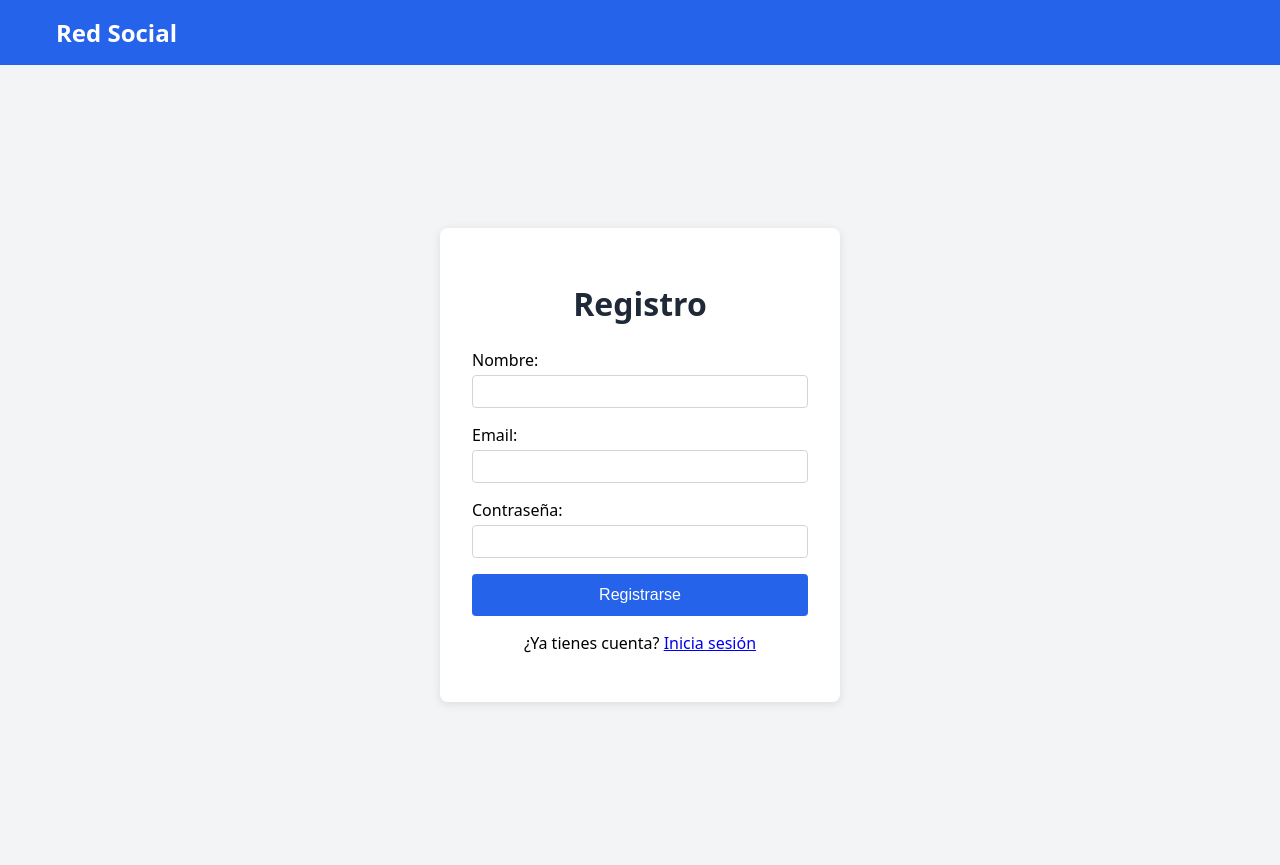
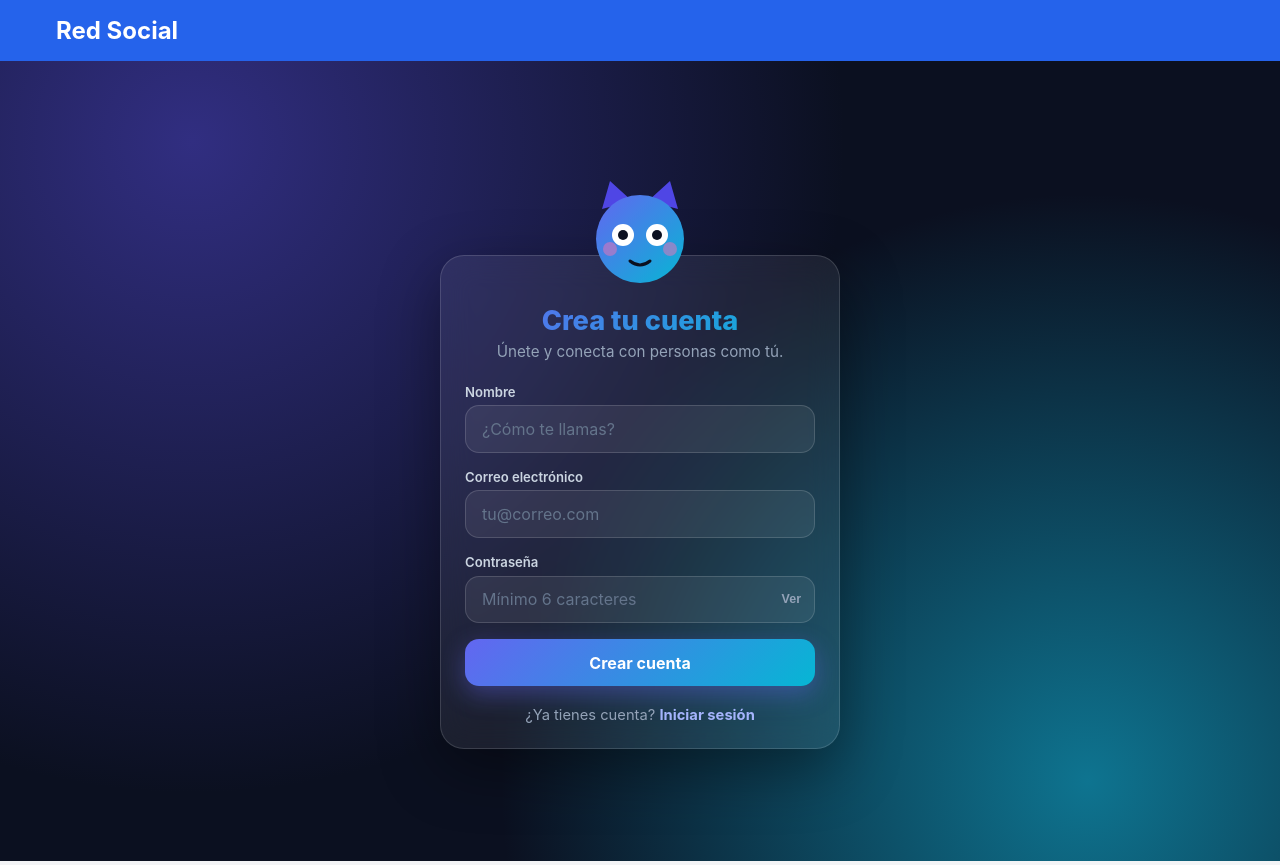
Before and after one commit to Peter-LOV/red-social-distribuida, a React (Vite) app in the folder frontend/: page /registro in a window 1280 px wide. Built offline with nearby package versions, Linux system fonts and the light colour scheme; no server answers.

Commit message:
feat(frontend): login y registro rediseñados
Fondo con degradado, tarjeta de cristal, mascota que sigue el cursor, ver u ocultar contrasena y estados de carga

```diff
--- /dev/null
+++ b/frontend/src/components/AuthShell.jsx
@@ -0,0 +1,27 @@
+import { useState } from 'react';
+import { Mascota } from './Mascota';
+import '../styles/shell.css';
+
+// Marco común de login y registro: fondo con degradado, mascota y tarjeta de cristal
+export function AuthShell({ titulo, subtitulo, tapando, children }) {
+  const [mira, setMira] = useState({ x: 0, y: 0 });
+  const mover = (e) => {
+    const r = e.currentTarget.getBoundingClientRect();
+    setMira({
+      x: Math.max(-1, Math.min(1, (e.clientX - (r.left + r.width / 2)) / (r.width / 2))),
+      y: Math.max(-1, Math.min(1, (e.clientY - (r.top + 120)) / 300)),
+    });
+  };
+  return (
+    <main className="ui-auth" onMouseMove={mover}>
+      <div className="ui-auth-caja">
+        <Mascota mira={mira} tapando={tapando} />
+        <section className="ui-tarjeta">
+          <h1 className="ui-titulo">{titulo}</h1>
+          <p className="ui-sub">{subtitulo}</p>
+          {children}
+        </section>
+      </div>
+    </main>
+  );
+}
--- /dev/null
+++ b/frontend/src/components/Campo.jsx
@@ -0,0 +1,26 @@
+import { useState } from 'react';
+
+// Campo de formulario. Si es de contraseña, trae el botón para verla u ocultarla.
+export function Campo({ label, type = 'text', onTapar, ...resto }) {
+  const [ver, setVer] = useState(false);
+  const esClave = type === 'password';
+  return (
+    <label className="ui-campo">
+      <span>{label}</span>
+      <div className="ui-entrada">
+        <input
+          {...resto}
+          type={esClave && ver ? 'text' : type}
+          onFocus={() => esClave && onTapar?.(!ver)}
+          onBlur={() => esClave && onTapar?.(false)}
+          style={esClave ? { paddingRight: '4.5rem' } : undefined}
+        />
+        {esClave && (
+          <button type="button" className="ui-ojo" onClick={() => { setVer((v) => !v); onTapar?.(false); }}>
+            {ver ? 'Ocultar' : 'Ver'}
+          </button>
+        )}
+      </div>
+    </label>
+  );
+}
--- /dev/null
+++ b/frontend/src/components/Mascota.jsx
@@ -0,0 +1,30 @@
+// Mascota "nodo" de la red: sus ojos siguen el cursor y se tapa la cara al escribir la contraseña
+export function Mascota({ mira = { x: 0, y: 0 }, tapando = false }) {
+  const ojo = (cx) => (
+    <g>
+      <circle cx={cx} cy="62" r="11" fill="#fff" />
+      <circle cx={cx + mira.x * 4} cy={62 + mira.y * 4} r="5" fill="#0b1020" />
+    </g>
+  );
+  return (
+    <svg className="ui-mascota" width="120" height="120" viewBox="0 0 120 120" aria-hidden="true">
+      <defs>
+        <linearGradient id="gm" x1="0" y1="0" x2="1" y2="1">
+          <stop offset="0" stopColor="#6366f1" />
+          <stop offset="1" stopColor="#06b6d4" />
+        </linearGradient>
+      </defs>
+      <path d="M22 36 L30 8 L52 28 Z M98 36 L90 8 L68 28 Z" fill="#4f46e5" />
+      <circle cx="60" cy="66" r="44" fill="url(#gm)" />
+      <circle cx="30" cy="76" r="7" fill="#f472b6" opacity=".5" />
+      <circle cx="90" cy="76" r="7" fill="#f472b6" opacity=".5" />
+      {ojo(43)}
+      {ojo(77)}
+      <path d="M50 88 Q60 96 70 88" stroke="#0b1020" strokeWidth="3" fill="none" strokeLinecap="round" />
+      <g style={{ transition: 'transform .25s, opacity .25s', opacity: tapando ? 1 : 0, transform: tapando ? 'translateY(0)' : 'translateY(70px)' }}>
+        <ellipse cx="43" cy="64" rx="16" ry="14" fill="#312e81" />
+        <ellipse cx="77" cy="64" rx="16" ry="14" fill="#312e81" />
+      </g>
+    </svg>
+  );
+}
--- a/frontend/src/pages/Login.jsx
+++ b/frontend/src/pages/Login.jsx
@@ -1,113 +1,43 @@
 import { useState } from 'react';
-import { useNavigate, Link } from 'react-router-dom';
+import { Link, useNavigate } from 'react-router-dom';
 import { useAuth } from '../auth/AuthContext';
+import { AuthShell } from '../components/AuthShell';
+import { Campo } from '../components/Campo';
 
 export function Login() {
   const [email, setEmail] = useState('');
   const [password, setPassword] = useState('');
   const [error, setError] = useState('');
+  const [cargando, setCargando] = useState(false);
+  const [tapando, setTapando] = useState(false);
   const { login } = useAuth();
   const navigate = useNavigate();
 
-  const handleSubmit = async (e) => {
+  const enviar = async (e) => {
     e.preventDefault();
     setError('');
+    setCargando(true);
     try {
       await login(email, password);
       navigate('/');
     } catch (err) {
-      setError(err.message);
+      setError(err instanceof TypeError ? 'No pudimos conectar con el servidor. Intenta nuevamente.' : err.message);
+    } finally {
+      setCargando(false);
     }
   };
 
   return (
-    <div style={styles.container}>
-      <div style={styles.form}>
-        <h1 style={styles.title}>Iniciar sesión</h1>
-        {error && <div style={styles.error}>{error}</div>}
-        <form onSubmit={handleSubmit}>
-          <div style={styles.field}>
-            <label>Email:</label>
-            <input
-              type="email"
-              value={email}
-              onChange={(e) => setEmail(e.target.value)}
-              style={styles.input}
-              required
-            />
-          </div>
-          <div style={styles.field}>
-            <label>Contraseña:</label>
-            <input
-              type="password"
-              value={password}
-              onChange={(e) => setPassword(e.target.value)}
-              style={styles.input}
-              required
-            />
-          </div>
-          <button type="submit" style={styles.button}>
-            Iniciar sesión
-          </button>
-        </form>
-        <p style={styles.link}>
-          ¿No tienes cuenta? <Link to="/registro">Regístrate</Link>
-        </p>
-      </div>
-    </div>
+    <AuthShell titulo="Bienvenido de nuevo" subtitulo="Entra a Synapse y conecta con tu red." tapando={tapando}>
+      {error && <div className="ui-error" role="alert">{error}</div>}
+      <form onSubmit={enviar}>
+        <Campo label="Correo electrónico" type="email" value={email} onChange={(e) => setEmail(e.target.value)}
+          autoComplete="email" placeholder="tu@correo.com" required />
+        <Campo label="Contraseña" type="password" value={password} onChange={(e) => setPassword(e.target.value)}
+          autoComplete="current-password" placeholder="Tu contraseña" onTapar={setTapando} required />
+        <button type="submit" className="ui-boton" disabled={cargando}>{cargando ? 'Entrando\u2026' : 'Iniciar sesión'}</button>
+      </form>
+      <p className="ui-pie">¿No tienes cuenta? <Link to="/registro">Crear cuenta</Link></p>
+    </AuthShell>
   );
 }
-
-const styles = {
-  container: {
-    display: 'flex',
-    justifyContent: 'center',
-    alignItems: 'center',
-    minHeight: '100vh',
-    backgroundColor: '#f3f4f6',
-  },
-  form: {
-    backgroundColor: 'white',
-    padding: '2rem',
-    borderRadius: '8px',
-    boxShadow: '0 2px 10px rgba(0,0,0,0.1)',
-    width: '100%',
-    maxWidth: '400px',
-  },
-  title: {
-    textAlign: 'center',
-    marginBottom: '1.5rem',
-    color: '#1f2937',
-  },
-  error: {
-    backgroundColor: '#fee2e2',
-    color: '#dc2626',
-    padding: '0.75rem',
-    borderRadius: '4px',
-    marginBottom: '1rem',
-  },
-  field: {
-    marginBottom: '1rem',
-  },
-  input: {
-    width: '100%',
-    padding: '0.5rem',
-    border: '1px solid #d1d5db',
-    borderRadius: '4px',
-    marginTop: '0.25rem',
-  },
-  button: {
-    width: '100%',
-    padding: '0.75rem',
-    backgroundColor: '#2563eb',
-    color: 'white',
-    border: 'none',
-    borderRadius: '4px',
-    cursor: 'pointer',
-    fontSize: '1rem',
-  },
-  link: {
-    textAlign: 'center',
-    marginTop: '1rem',
-  },
-};
--- a/frontend/src/pages/Registro.jsx
+++ b/frontend/src/pages/Registro.jsx
@@ -1,124 +1,47 @@
 import { useState } from 'react';
-import { useNavigate, Link } from 'react-router-dom';
+import { Link, useNavigate } from 'react-router-dom';
 import { useAuth } from '../auth/AuthContext';
+import { AuthShell } from '../components/AuthShell';
+import { Campo } from '../components/Campo';
 
 export function Registro() {
   const [nombre, setNombre] = useState('');
   const [email, setEmail] = useState('');
   const [password, setPassword] = useState('');
   const [error, setError] = useState('');
+  const [cargando, setCargando] = useState(false);
+  const [tapando, setTapando] = useState(false);
   const { registro } = useAuth();
   const navigate = useNavigate();
 
-  const handleSubmit = async (e) => {
+  const enviar = async (e) => {
     e.preventDefault();
     setError('');
+    if (password.length < 6) return setError('La contraseña debe tener al menos 6 caracteres.');
+    setCargando(true);
     try {
       await registro(nombre, email, password);
       navigate('/');
     } catch (err) {
-      setError(err.message);
+      setError(err instanceof TypeError ? 'No pudimos conectar con el servidor. Intenta nuevamente.' : err.message);
+    } finally {
+      setCargando(false);
     }
   };
 
   return (
-    <div style={styles.container}>
-      <div style={styles.form}>
-        <h1 style={styles.title}>Registro</h1>
-        {error && <div style={styles.error}>{error}</div>}
-        <form onSubmit={handleSubmit}>
-          <div style={styles.field}>
-            <label>Nombre:</label>
-            <input
-              type="text"
-              value={nombre}
-              onChange={(e) => setNombre(e.target.value)}
-              style={styles.input}
-              required
-            />
-          </div>
-          <div style={styles.field}>
-            <label>Email:</label>
-            <input
-              type="email"
-              value={email}
-              onChange={(e) => setEmail(e.target.value)}
-              style={styles.input}
-              required
-            />
-          </div>
-          <div style={styles.field}>
-            <label>Contraseña:</label>
-            <input
-              type="password"
-              value={password}
-              onChange={(e) => setPassword(e.target.value)}
-              style={styles.input}
-              required
-            />
-          </div>
-          <button type="submit" style={styles.button}>
-            Registrarse
-          </button>
-        </form>
-        <p style={styles.link}>
-          ¿Ya tienes cuenta? <Link to="/login">Inicia sesión</Link>
-        </p>
-      </div>
-    </div>
+    <AuthShell titulo="Crea tu cuenta" subtitulo="Únete y conecta con personas como tú." tapando={tapando}>
+      {error && <div className="ui-error" role="alert">{error}</div>}
+      <form onSubmit={enviar}>
+        <Campo label="Nombre" value={nombre} onChange={(e) => setNombre(e.target.value)}
+          autoComplete="name" placeholder="¿Cómo te llamas?" required />
+        <Campo label="Correo electrónico" type="email" value={email} onChange={(e) => setEmail(e.target.value)}
+          autoComplete="email" placeholder="tu@correo.com" required />
+        <Campo label="Contraseña" type="password" value={password} onChange={(e) => setPassword(e.target.value)}
+          autoComplete="new-password" placeholder="Mínimo 6 caracteres" onTapar={setTapando} required />
+        <button type="submit" className="ui-boton" disabled={cargando}>{cargando ? 'Creando\u2026' : 'Crear cuenta'}</button>
+      </form>
+      <p className="ui-pie">¿Ya tienes cuenta? <Link to="/login">Iniciar sesión</Link></p>
+    </AuthShell>
   );
 }
-
-const styles = {
-  container: {
-    display: 'flex',
-    justifyContent: 'center',
-    alignItems: 'center',
-    minHeight: '100vh',
-    backgroundColor: '#f3f4f6',
-  },
-  form: {
-    backgroundColor: 'white',
-    padding: '2rem',
-    borderRadius: '8px',
-    boxShadow: '0 2px 10px rgba(0,0,0,0.1)',
-    width: '100%',
-    maxWidth: '400px',
-  },
-  title: {
-    textAlign: 'center',
-    marginBottom: '1.5rem',
-    color: '#1f2937',
-  },
-  error: {
-    backgroundColor: '#fee2e2',
-    color: '#dc2626',
-    padding: '0.75rem',
-    borderRadius: '4px',
-    marginBottom: '1rem',
-  },
-  field: {
-    marginBottom: '1rem',
-  },
-  input: {
-    width: '100%',
-    padding: '0.5rem',
-    border: '1px solid #d1d5db',
-    borderRadius: '4px',
-    marginTop: '0.25rem',
-  },
-  button: {
-    width: '100%',
-    padding: '0.75rem',
-    backgroundColor: '#2563eb',
-    color: 'white',
-    border: 'none',
-    borderRadius: '4px',
-    cursor: 'pointer',
-    fontSize: '1rem',
-  },
-  link: {
-    textAlign: 'center',
-    marginTop: '1rem',
-  },
-};
```
